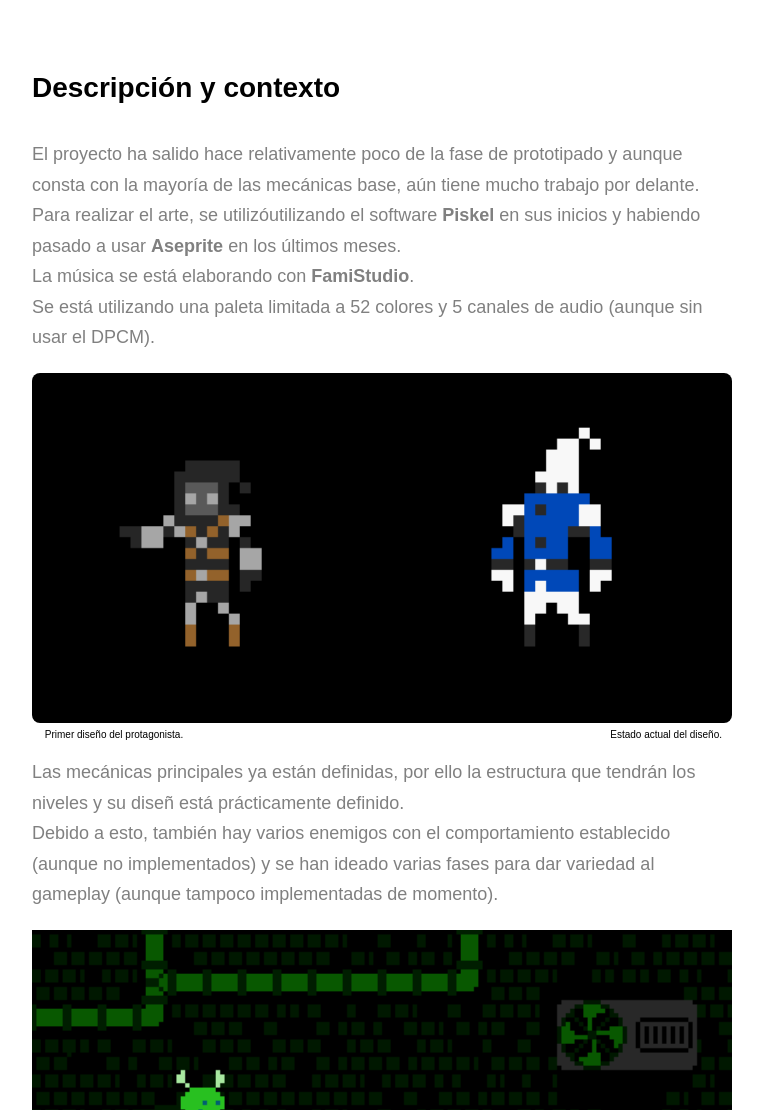
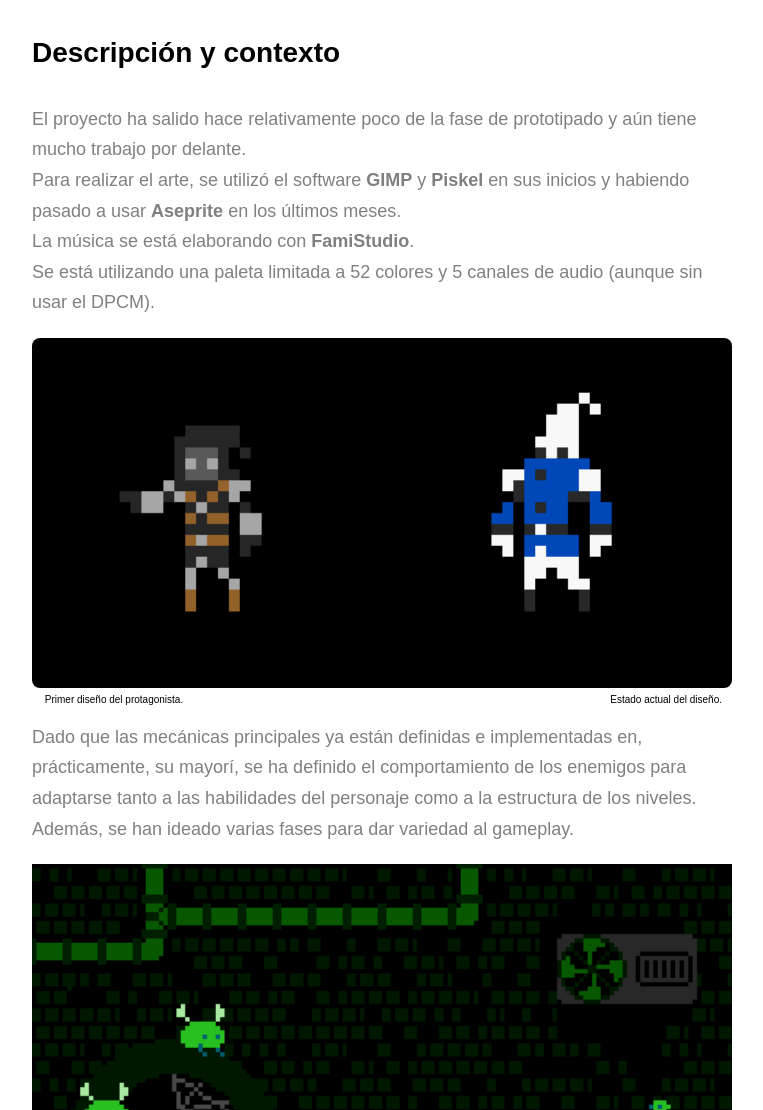
Before and after one commit to KinPRVIX/kinprvix.github.io, a website: page project-4h.html in a window 1280 px wide. Shown: the part 1268-2378 px from the top of the page, without its empty margins (258-1021 px from the left). Drawn offline with Linux system fonts and the light colour scheme.

Commit message:
modified:   project-4h.html

```diff
--- a/project-4h.html
+++ b/project-4h.html
@@ -91,7 +91,7 @@
             />
         <div class="project-cs-hero__info">
           <p class="text-primary">
-            Videojuego de plataformas y acci&oacute;n (metroidvania, collectathon) con estética retro.
+            Videojuego de plataformas, explorac&oacute; y acci&oacute;n con estética retro.
           </p>
         </div>
       </div>
@@ -107,7 +107,7 @@
               <p class="project-details__desc-para">
                 Tras haber realizado varios juegos peque&ntilde;itos, he decidido desarrollar algo un poco m&aacute;s ambicioso.<br>
                 Se trata de un plataformas "metroidvania", donde a trav&eacute;s de la adquisici&oacute;n de nuevas habilidades se van desbloqueando nuevos caminos por el mapa,
-                aunque en realidad, no se tratar&aacute; de un mapa gigantesco, sino que ser&aacute;n niveles separados en "habitaciones" con mapas individuales (como en el caso de
+                aunque en realidad, no se tratar&aacute; de un mapa gigantesco, sino que ser&aacute;n varios niveles divididos en "habitaciones" (como en el caso de
                 Wario Land 3).<br>
                 El protagonista cuenta de un disparo en el eje horizontal como ataque principal e ir&aacute; ganando habilidades conforme derrote a los jefes finales (como en la
                 saga Megaman).<br>
@@ -120,10 +120,9 @@
               <h3 class="project-details__content-title">Descripci&oacute;n y contexto</h3>
 
               <p class="project-details__desc-para">
-                El proyecto ha salido hace relativamente poco de la fase de prototipado y aunque consta con la mayor&iacute;a de las mec&aacute;nicas base, a&uacute;n tiene
-                mucho trabajo por delante.<br>
-                Para realizar el arte, se utiliz&oacute;utilizando el software <strong>Piskel</strong> en sus inicios y habiendo pasado a usar <strong>Aseprite</strong> en los
-                &uacute;ltimos meses.<br>
+                El proyecto ha salido hace relativamente poco de la fase de prototipado y a&uacute;n tiene mucho trabajo por delante.<br>
+                Para realizar el arte, se utiliz&oacute; el software <strong>GIMP</strong> y <strong>Piskel</strong> en sus inicios y habiendo pasado a usar <strong>Aseprite</strong>
+                en los &uacute;ltimos meses.<br>
                 La m&uacute;sica se est&aacute; elaborando con <strong>FamiStudio</strong>.<br>
                 Se est&aacute; utilizando una paleta limitada a 52 colores y 5 canales de audio (aunque sin usar el DPCM).
               </p>
@@ -144,10 +143,9 @@
             <br><br>
 
             <p class="project-details__desc-para">
-              Las mec&aacute;nicas principales ya est&aacute;n definidas, por ello la estructura que tendr&aacute;n los niveles y su dise&ntilde; est&aacute; pr&aacute;cticamente
-              definido.<br>
-              Debido a esto, tambi&eacute;n hay varios enemigos con el comportamiento establecido (aunque no implementados) y se han ideado varias fases para dar
-              variedad al gameplay (aunque tampoco implementadas de momento).
+              Dado que las mec&aacute;nicas principales ya est&aacute;n definidas e implementadas en, pr&aacute;cticamente, su mayor&iacute;, se ha definido el comportamiento de los
+              enemigos para adaptarse tanto a las habilidades del personaje como a la estructura de los niveles.
+              Adem&aacute;s, se han ideado varias fases para dar variedad al gameplay.
             </p>
 
             <p class="project-details__desc-para" style="float:left;">
```
